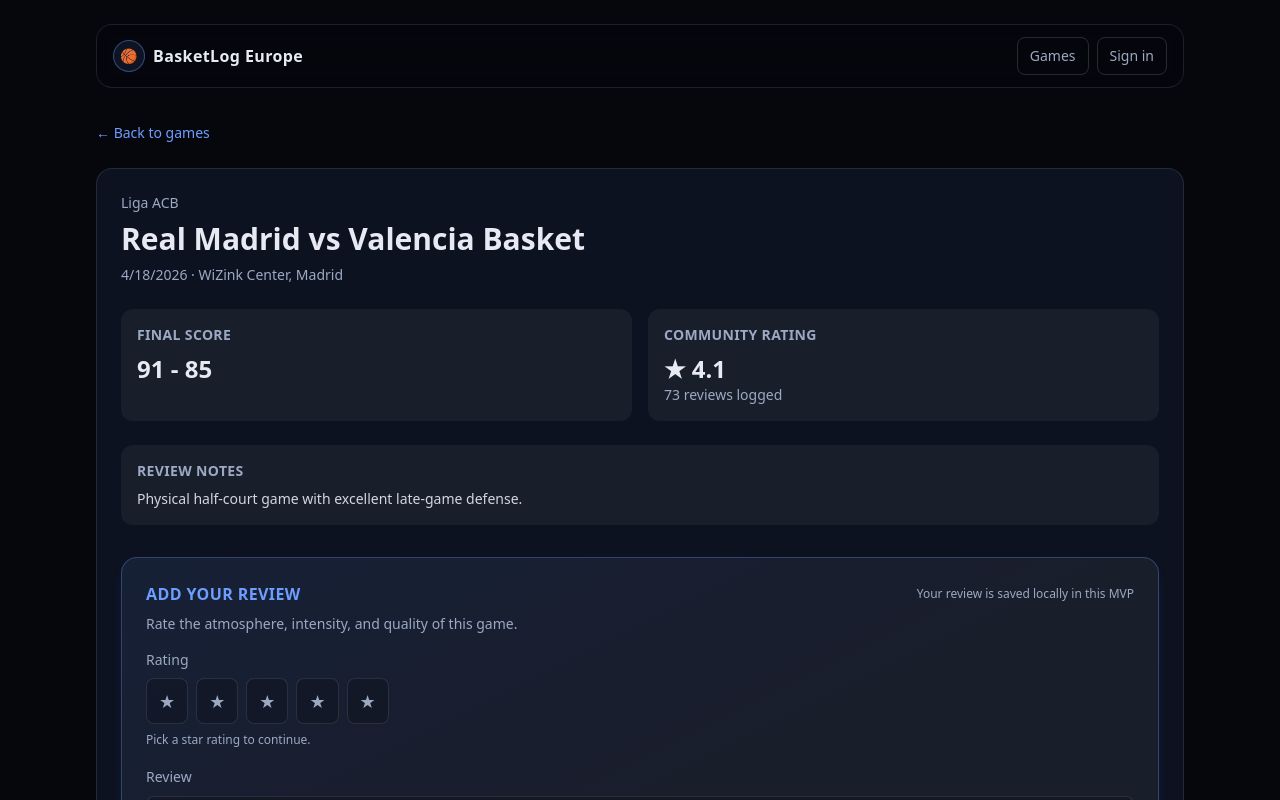
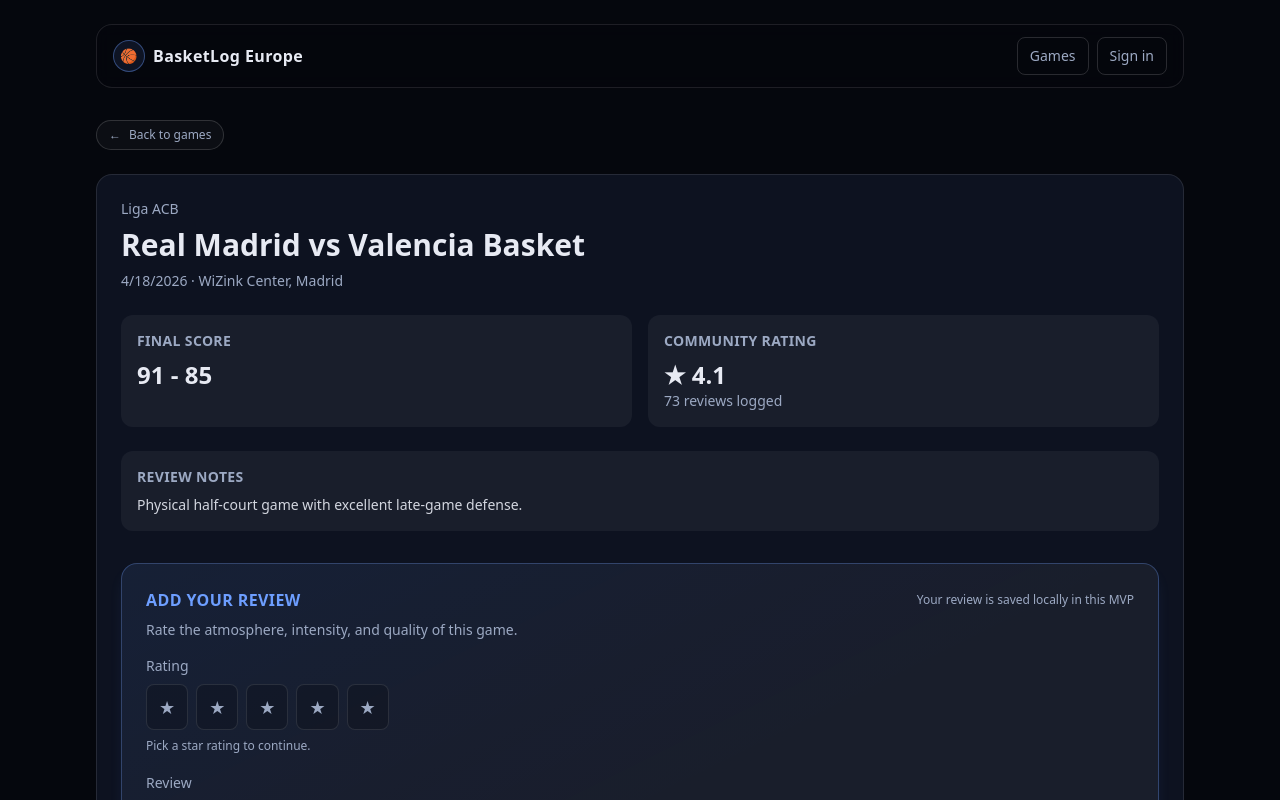
Before and after one commit to 19dare98-coder/basketlog-europe, a Next.js app: page /games/acb-rs-104 in a window 1280 px wide. Shown: the top 800 px of the page. Built offline with nearby package versions, Linux system fonts and the light colour scheme.

Commit message:
Add subtle navigation helpers for detail pages

```diff
--- a/app/games/[id]/page.tsx
+++ b/app/games/[id]/page.tsx
@@ -1,7 +1,7 @@
-import Link from "next/link";
 import { notFound } from "next/navigation";
 import { sampleGames } from "@/data/games";
 import { GameReviewCard } from "./game-review-card";
+import { BackButton } from "@/components/back-button";
 
 type Props = {
   params: {
@@ -18,9 +18,7 @@ export default function GameDetailPage({ params }: Props) {
 
   return (
     <section>
-      <Link href="/games" className="text-sm text-accent hover:underline">
-        ← Back to games
-      </Link>
+      <BackButton fallbackHref="/games" label="Back to games" />
 
       <div className="mt-6 rounded-2xl border border-white/10 bg-panel p-5 sm:p-6">
         <p className="text-sm text-muted">{game.league}</p>
--- a/app/layout.tsx
+++ b/app/layout.tsx
@@ -1,6 +1,7 @@
 import type { Metadata } from "next";
 import Link from "next/link";
 import "./globals.css";
+import { BackToTopButton } from "@/components/back-to-top";
 
 export const metadata: Metadata = {
   title: "BasketLog Europe",
@@ -29,6 +30,7 @@ export default function RootLayout({ children }: Readonly<{ children: React.Reac
             </nav>
           </header>
           <main>{children}</main>
+          <BackToTopButton />
         </div>
       </body>
     </html>
--- /dev/null
+++ b/components/back-button.tsx
@@ -0,0 +1,42 @@
+"use client";
+
+import Link from "next/link";
+import { useRouter } from "next/navigation";
+
+type BackButtonProps = {
+  fallbackHref?: string;
+  label?: string;
+  className?: string;
+};
+
+export function BackButton({ fallbackHref = "/games", label = "Back", className = "" }: BackButtonProps) {
+  const router = useRouter();
+
+  const handleBack = () => {
+    if (typeof window !== "undefined" && window.history.length > 1) {
+      router.back();
+      return;
+    }
+
+    router.push(fallbackHref);
+  };
+
+  return (
+    <div className={className}>
+      <button
+        type="button"
+        onClick={handleBack}
+        className="inline-flex items-center gap-2 rounded-full border border-white/15 bg-white/[0.03] px-3 py-1.5 text-xs font-medium text-muted transition hover:border-accent/50 hover:text-accent"
+        aria-label={`${label} button`}
+      >
+        <span aria-hidden>←</span>
+        <span>{label}</span>
+      </button>
+      <noscript>
+        <Link href={fallbackHref} className="text-sm text-accent hover:underline">
+          ← {label}
+        </Link>
+      </noscript>
+    </div>
+  );
+}
--- /dev/null
+++ b/components/back-to-top.tsx
@@ -0,0 +1,34 @@
+"use client";
+
+import { useEffect, useState } from "react";
+
+export function BackToTopButton() {
+  const [isVisible, setIsVisible] = useState(false);
+
+  useEffect(() => {
+    const onScroll = () => {
+      setIsVisible(window.scrollY > 280);
+    };
+
+    onScroll();
+    window.addEventListener("scroll", onScroll, { passive: true });
+    return () => window.removeEventListener("scroll", onScroll);
+  }, []);
+
+  const scrollToTop = () => {
+    window.scrollTo({ top: 0, behavior: "smooth" });
+  };
+
+  return (
+    <button
+      type="button"
+      onClick={scrollToTop}
+      aria-label="Back to top"
+      className={`fixed bottom-5 right-4 z-40 inline-flex h-10 w-10 items-center justify-center rounded-full border border-white/20 bg-panel/90 text-sm text-muted shadow-lg shadow-black/30 backdrop-blur transition-all hover:border-accent/60 hover:text-accent sm:bottom-6 sm:right-6 sm:h-11 sm:w-11 ${
+        isVisible ? "translate-y-0 opacity-100" : "pointer-events-none translate-y-3 opacity-0"
+      }`}
+    >
+      ↑
+    </button>
+  );
+}
```
